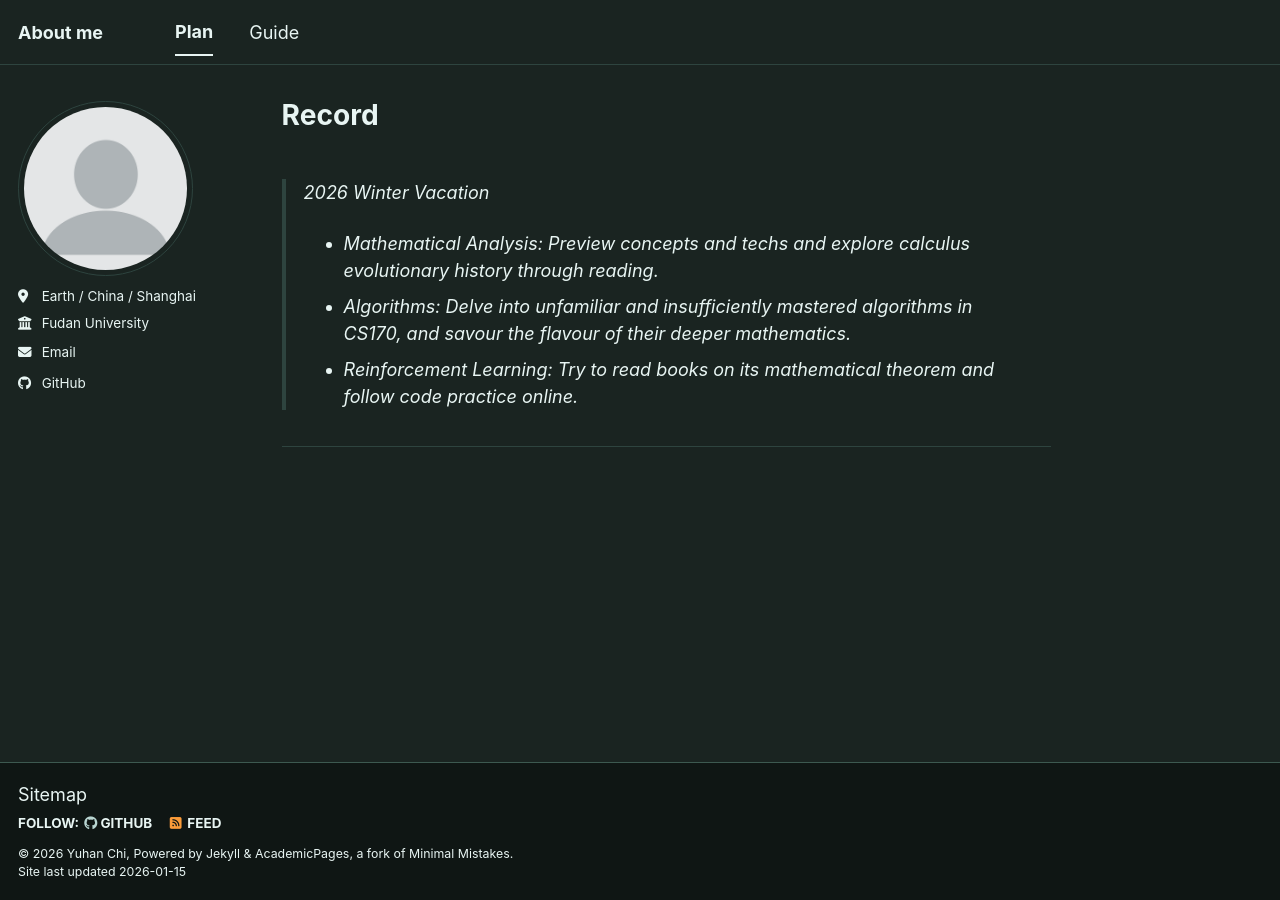
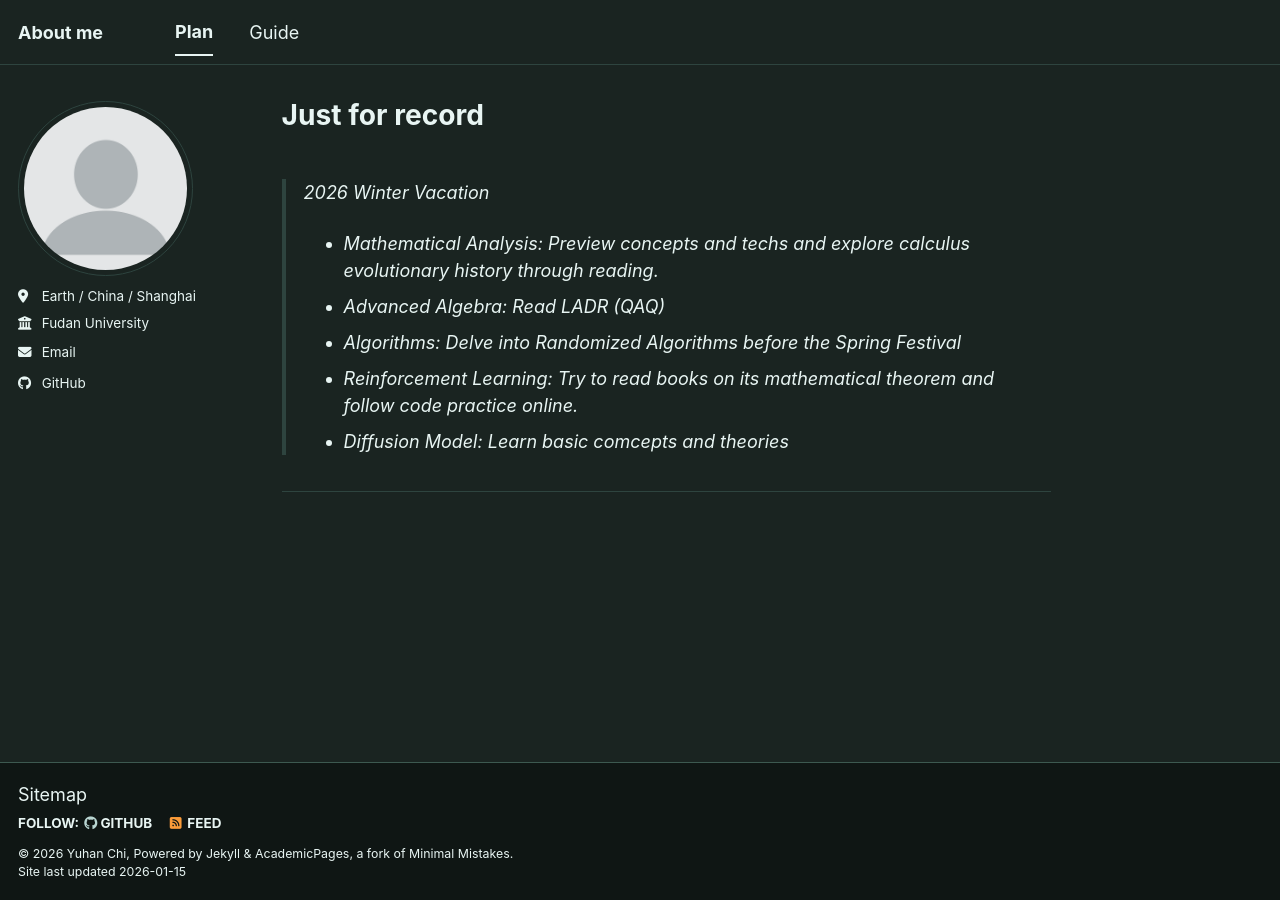
Before and after one commit to Chi-Shan0707/Chi-Shan0707.github.io, a Jekyll site: the page built from _pages/plan.md, in a window 1280 px wide. Built offline with Jekyll 4.4.1, drawn with Linux system fonts in a browser that asks for light colours; a script bundle is joined from its source files by our own code; library files that are not in the unit come from our copies.

Commit message:
chore: update plan

```diff
--- a/_pages/plan.md
+++ b/_pages/plan.md
@@ -1,6 +1,6 @@
 ---
 permalink: /plan/
-title: "Record"
+title: "Just for record"
 author_profile: true
 redirect_from:
   - /plan.html
@@ -8,8 +8,10 @@ redirect_from:
 
 > 2026 Winter Vacation
 - Mathematical Analysis:  Preview concepts and techs and explore calculus evolutionary history through reading.
-- Algorithms: Delve into unfamiliar and insufficiently mastered algorithms in CS170, and savour the flavour of their deeper mathematics.
+- Advanced Algebra: Read LADR (QAQ)
+- Algorithms: Delve into Randomized Algorithms before the Spring Festival
 - Reinforcement Learning: Try to read books on its mathematical theorem and follow code practice online.
+- Diffusion Model: Learn basic comcepts and theories
 
 
 ---
```
Also changed, not shown: resume.md (+1 -1 lines).
